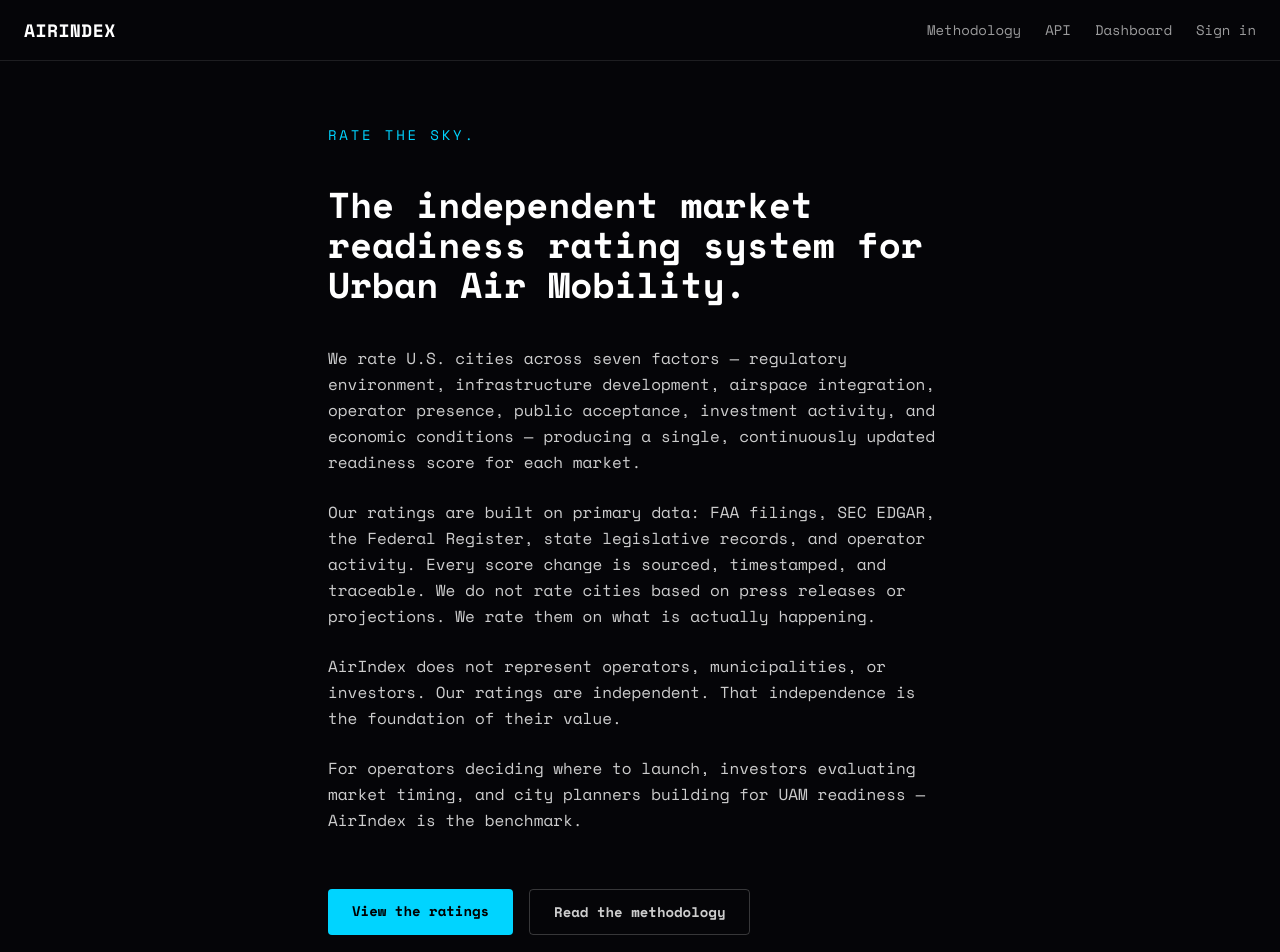
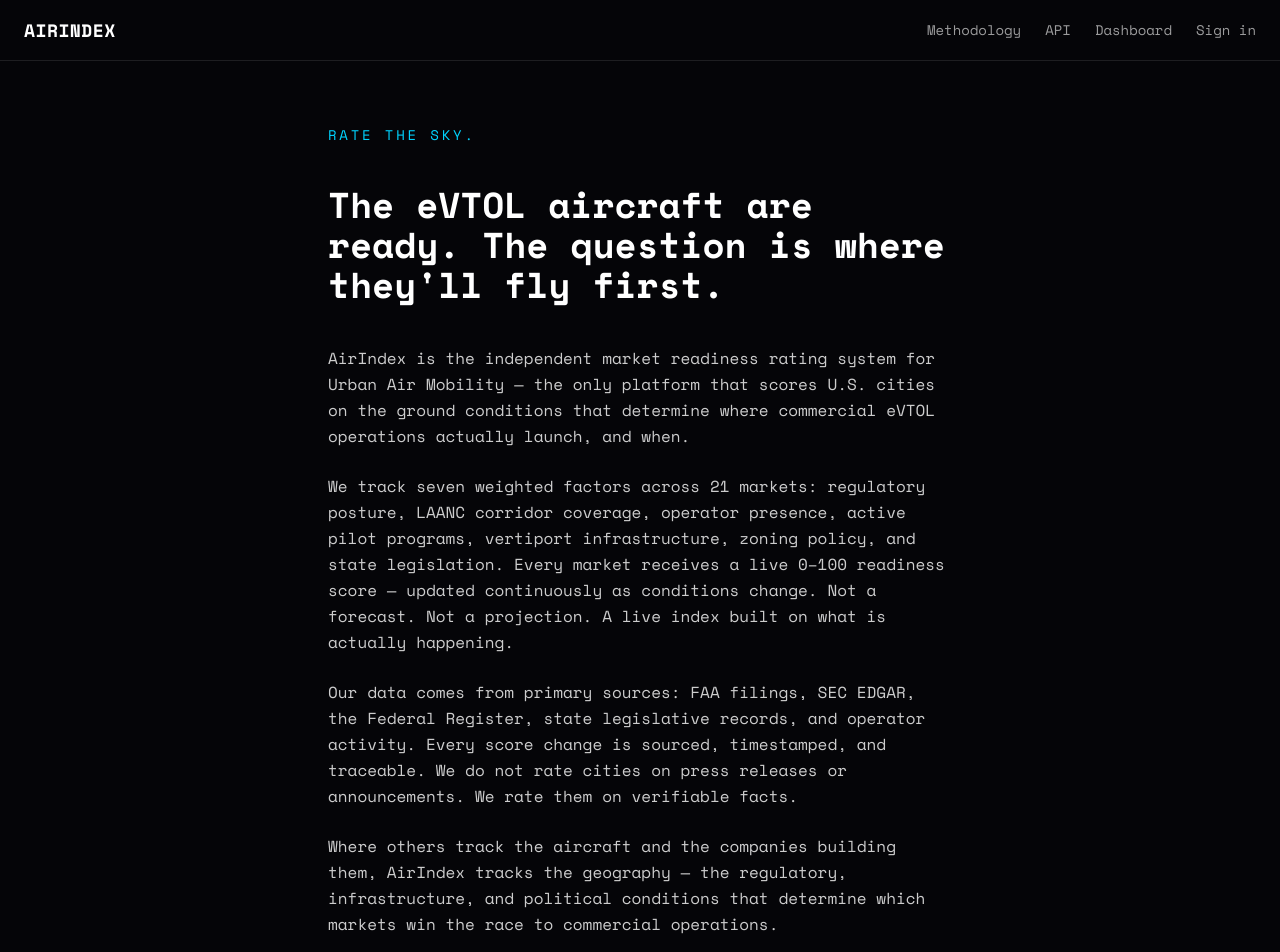
Before and after one commit to Xdrum1/airgrid, a Next.js app: page /about in a window 1280 px wide. Shown: the top 952 px of the page. Built offline with nearby package versions, Linux system fonts and the light colour scheme; no server answers.

Commit message:
Rewrite About page with sharper positioning copy
New headline: "The eVTOL aircraft are ready. The question is where
they'll fly first." Expanded body with 7 named factors, 21 markets,
live index framing, geographic differentiation, and independence
statement.

```diff
--- a/src/app/about/page.tsx
+++ b/src/app/about/page.tsx
@@ -5,7 +5,7 @@ import TrackPageView from "@/components/TrackPageView";
 export const metadata: Metadata = {
   title: "About — AirIndex",
   description:
-    "AirIndex is the independent market readiness rating system for Urban Air Mobility. We rate 20+ U.S. cities across seven factors using primary regulatory and financial data.",
+    "AirIndex is the independent market readiness rating system for Urban Air Mobility — the only platform that scores U.S. cities on the ground conditions that determine where commercial eVTOL operations launch.",
 };
 
 export default function AboutPage() {
@@ -42,24 +42,40 @@ export default function AboutPage() {
           className="text-3xl md:text-4xl font-bold leading-tight"
           style={{ fontFamily: "var(--font-syne), sans-serif" }}
         >
-          The independent market readiness rating system for Urban Air Mobility.
+          The eVTOL aircraft are ready. The question is where they&apos;ll fly first.
         </h1>
 
         {/* Body */}
         <div className="space-y-6 text-white/80 leading-relaxed">
           <p>
-            We rate U.S. cities across seven factors — regulatory environment,
-            infrastructure development, airspace integration, operator presence,
-            public acceptance, investment activity, and economic conditions —
-            producing a single, continuously updated readiness score for each market.
+            AirIndex is the independent market readiness rating system for Urban
+            Air Mobility — the only platform that scores U.S. cities on the ground
+            conditions that determine where commercial eVTOL operations actually
+            launch, and when.
           </p>
 
           <p>
-            Our ratings are built on primary data: FAA filings, SEC EDGAR, the
+            We track seven weighted factors across 21 markets: regulatory posture,
+            LAANC corridor coverage, operator presence, active pilot programs,
+            vertiport infrastructure, zoning policy, and state legislation. Every
+            market receives a live 0–100 readiness score — updated continuously as
+            conditions change. Not a forecast. Not a projection. A live index built
+            on what is actually happening.
+          </p>
+
+          <p>
+            Our data comes from primary sources: FAA filings, SEC EDGAR, the
             Federal Register, state legislative records, and operator activity.
             Every score change is sourced, timestamped, and traceable. We do not
-            rate cities based on press releases or projections. We rate them on
-            what is actually happening.
+            rate cities on press releases or announcements. We rate them on
+            verifiable facts.
+          </p>
+
+          <p>
+            Where others track the aircraft and the companies building them,
+            AirIndex tracks the geography — the regulatory, infrastructure, and
+            political conditions that determine which markets win the race to
+            commercial operations.
           </p>
 
           <p>
@@ -69,9 +85,9 @@ export default function AboutPage() {
           </p>
 
           <p>
-            For operators deciding where to launch, investors evaluating market
-            timing, and city planners building for UAM readiness — AirIndex is
-            the benchmark.
+            For operators deciding where to launch. For investors evaluating market
+            timing. For city planners building toward readiness. AirIndex is the
+            benchmark.
           </p>
         </div>
 
```
